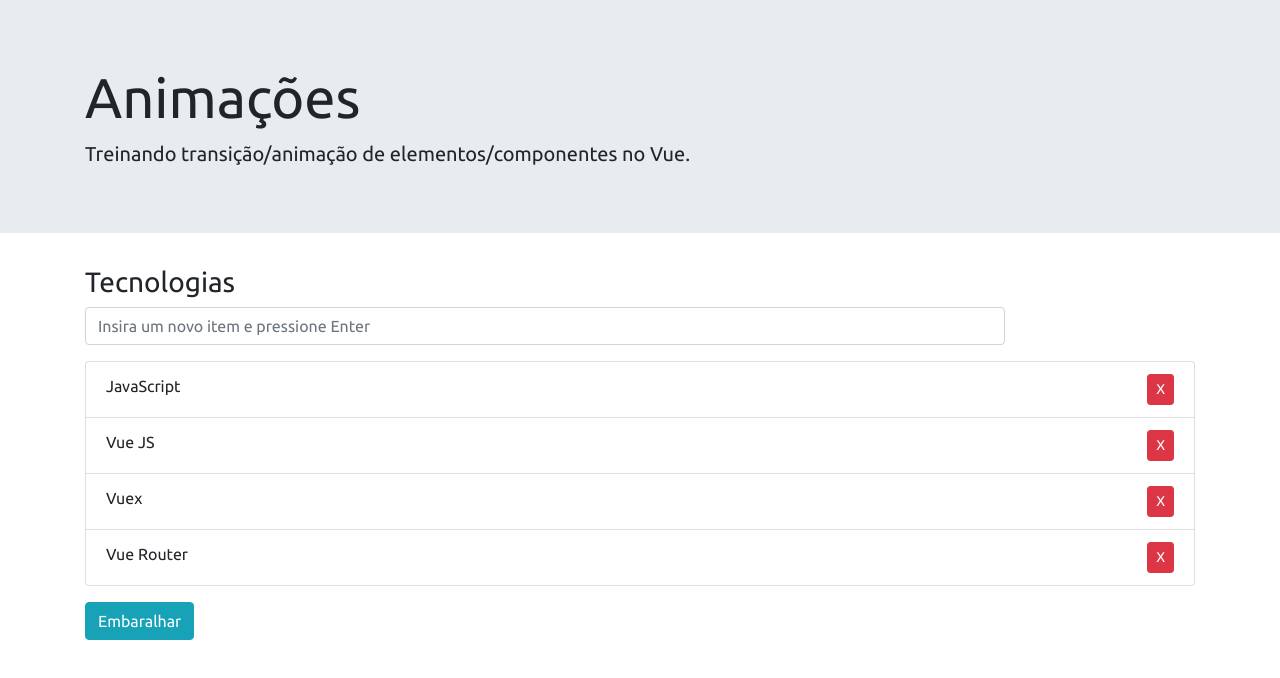
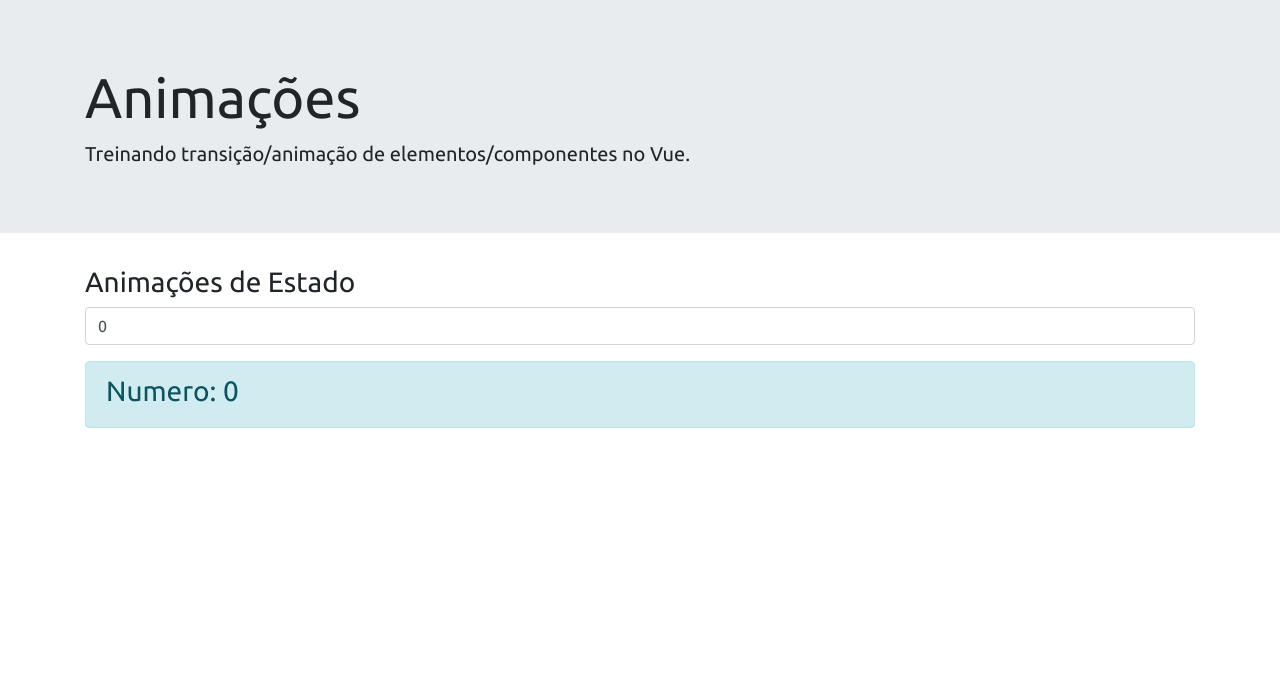
Before and after one commit to ponqueli/vue-animacoes, a Vue app: page / in a window 1280 px wide. Shown: the top 678 px of the page. Built offline with nearby package versions, Linux system fonts and the light colour scheme.

Commit message:
trabalhando com animacoes de estado gsap

```diff
--- a/package.json
+++ b/package.json
@@ -9,6 +9,7 @@
   },
   "dependencies": {
     "core-js": "^3.6.5",
+    "gsap": "^3.9.1",
     "lodash": "^4.17.21",
     "vue": "^2.6.11"
   },
--- a/src/App.vue
+++ b/src/App.vue
@@ -9,73 +9,42 @@
     </div>
 
     <div class="container">
+        <h3 class="font-weight-light">Animações de Estado</h3>
+        <div class="form-group">
+          <input class="form-control" v-model="numero" step="50">
+        </div>
 
-      <h3 class="font-weight-light">Tecnologias</h3>
-      <div class="row">
-        <div class="col-sm-10">
-          <div class="form-group">
-            <input
-              type="text"
-              class="form-control"
-              placeholder="Insira um novo item e pressione Enter"
-              @keyup.enter="adicionar"
-              ref="input">
-          </div>
+        <div class="alert alert-info">
+            <h3 class="font-weight-light">
+                <strong>Numero: </strong>
+                <span>{{ numeroAnimado }}</span>
+            </h3>
         </div>
       </div>
-
-      <transition-group tag="ul" class="list-group" name="list">
-        <li
-          class="list-group-item"
-          v-for="(tecnologia, indice) in tecnologias"
-          :key="tecnologia">
-          <span> {{ tecnologia }} </span>
-          <button
-            class="btn btn-danger btn-sm float-right"
-            @click="remover(indice)"
-            >X
-          </button>
-        </li>
-      </transition-group>
-
-      <div class="col-sm-2 mt-3 pl-0">
-        <button class="btn btn-info" @click="embaralhar">Embaralhar</button>
-      </div>
-    </div>
   </div>
 </template>
 
 <script>
 
-import { shuffle } from 'lodash'
+import { gsap } from 'gsap'
 
 export default {
 
   data(){
     return{
-      tecnologias:[
-        'JavaScript',
-        'Vue JS',
-        'Vuex',
-        'Vue Router'
-      ]
+     numero: 0,
+     numeroInterpolado: 0
     }
   },
-  methods:{
-    adicionar(event){
-      const novoItem = event.target.value
-      if(novoItem){
-        const indice = Math.floor(Math.random() * this.tecnologias.length)
-        this.tecnologias.splice(indice, 0, novoItem)
-        this.$refs.input.value = ''
+  computed:{
+    numeroAnimado(){
+      return this.numeroInterpolado.toFixed(0)
+    }
+  },
+  watch:{
+      numero(novoNumero){
+          gsap.to(this.$data, 2, { numeroInterpolado: novoNumero })
       }
-    },
-    remover(indice){
-      this.tecnologias.splice(indice, 1)
-    },
-    embaralhar(){
-      this.tecnologias = shuffle(this.tecnologias)
-    }
   }
 }
 </script>
@@ -87,17 +56,4 @@
   width: 100%;
   height: 100%;
 }
-
-.list-enter, .list-leave-to{
-  opacity: 0;
-  transform:  translateX(-70px);
-}
-
-.list-enter-active, .list-leave-active, .list-move{
-  transition: all 1s;
-}
-.list-leave-active{
-  position: absolute;
-  width: calc(76% - 10px);
-}
 </style>
--- /dev/null
+++ b/src/AppExemplo3.vue
@@ -0,0 +1,103 @@
+<template>
+  <div id="app">
+
+    <div class="jumbotron jumbotron-fluid">
+      <div class="container">
+        <h1 class="display-4">Animações</h1>
+        <div class="lead">Treinando transição/animação de elementos/componentes no Vue.</div>
+      </div>
+    </div>
+
+    <div class="container">
+
+      <h3 class="font-weight-light">Tecnologias</h3>
+      <div class="row">
+        <div class="col-sm-10">
+          <div class="form-group">
+            <input
+              type="text"
+              class="form-control"
+              placeholder="Insira um novo item e pressione Enter"
+              @keyup.enter="adicionar"
+              ref="input">
+          </div>
+        </div>
+      </div>
+
+      <transition-group tag="ul" class="list-group" name="list">
+        <li
+          class="list-group-item"
+          v-for="(tecnologia, indice) in tecnologias"
+          :key="tecnologia">
+          <span> {{ tecnologia }} </span>
+          <button
+            class="btn btn-danger btn-sm float-right"
+            @click="remover(indice)"
+            >X
+          </button>
+        </li>
+      </transition-group>
+
+      <div class="col-sm-2 mt-3 pl-0">
+        <button class="btn btn-info" @click="embaralhar">Embaralhar</button>
+      </div>
+    </div>
+  </div>
+</template>
+
+<script>
+
+import { shuffle } from 'lodash'
+
+export default {
+
+  data(){
+    return{
+      tecnologias:[
+        'JavaScript',
+        'Vue JS',
+        'Vuex',
+        'Vue Router'
+      ]
+    }
+  },
+  methods:{
+    adicionar(event){
+      const novoItem = event.target.value
+      if(novoItem){
+        const indice = Math.floor(Math.random() * this.tecnologias.length)
+        this.tecnologias.splice(indice, 0, novoItem)
+        this.$refs.input.value = ''
+      }
+    },
+    remover(indice){
+      this.tecnologias.splice(indice, 1)
+    },
+    embaralhar(){
+      this.tecnologias = shuffle(this.tecnologias)
+    }
+  }
+}
+</script>
+
+<style scoped>
+@import url('https://fonts.googleapis.com/css2?family=Ubuntu&display=swap');
+#app{
+  font-family: 'Ubuntu', sans-serif;
+  width: 100%;
+  height: 100%;
+}
+
+.list-enter, .list-leave-to{
+  opacity: 0;
+  transform:  translateX(-70px);
+}
+
+.list-enter-active, .list-leave-active, .list-move{
+  transition: all 1s;
+}
+.list-leave-active{
+  position: absolute;
+  width: calc(76% - 10px);
+}
+</style>
```
Also changed, not shown: 1 other file (tests, documents, lock files or other folders).
